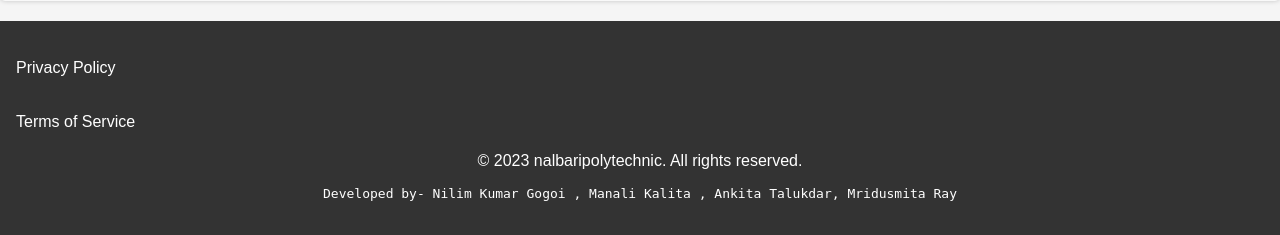
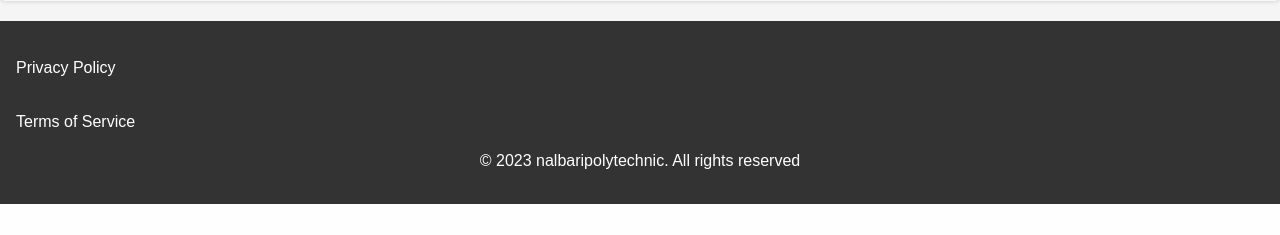
Before and after one commit to Nilimkrgogoi/Exam-cell-management-system-, a PHP site: page /Nalpo.php in a window 1280 px wide. Shown: the part 1471-1706 px from the top of the page. After the commit the page ends 1675 px from the top, so only its background shows below. Run offline with PHP 8.4, Linux system fonts and the light colour scheme.

Commit message:
Update Nalpo.php

```diff
--- a/Nalpo.php
+++ b/Nalpo.php
@@ -213,8 +213,7 @@ li.dropdown {
           <li><a href="#">Privacy Policy</a></li><br>
           <li><a href="#">Terms of Service</a></li>
         </ul>
-        <p>&copy; 2023 nalbaripolytechnic. All rights reserved.
-          <pre>Developed by- Nilim Kumar Gogoi , Manali Kalita , Ankita Talukdar, Mridusmita Ray</pre>
+        <p>&copy; 2023 nalbaripolytechnic. All rights reserved
         </p>
     </footer>
 </body>
```
